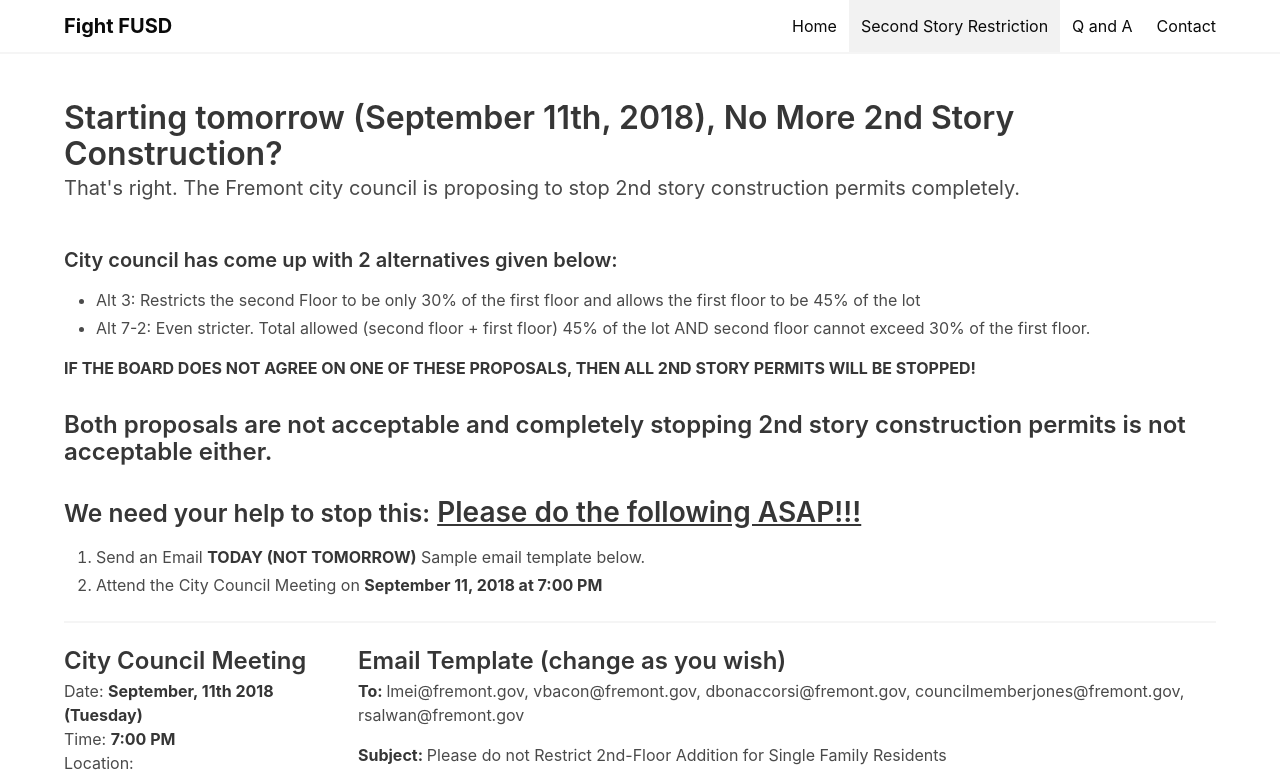
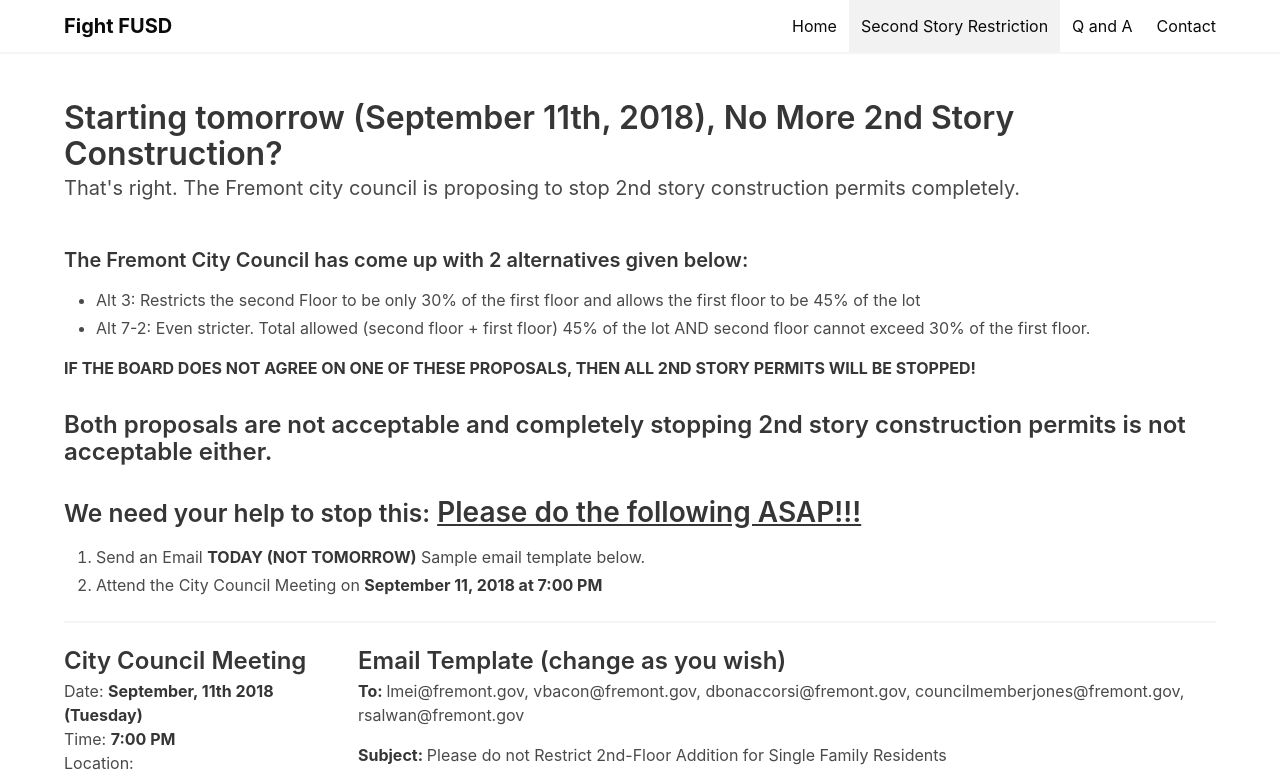
Before and after one commit to nahtnam/fightfusd, a Vue app: page /multi-story in a window 1280 px wide. Shown: the top 778 px of the page. Built offline with nearby package versions, Linux system fonts and the light colour scheme.

Commit message:
update page

```diff
--- a/src/views/MultiStory.vue
+++ b/src/views/MultiStory.vue
@@ -15,7 +15,7 @@
     <section class="section is-paddingless">
       <div class="container content">
         <h4>
-          City council has come up with 2 alternatives given below:
+          The Fremont City Council has come up with 2 alternatives given below:
         </h4>
         <ul>
           <li>
```
